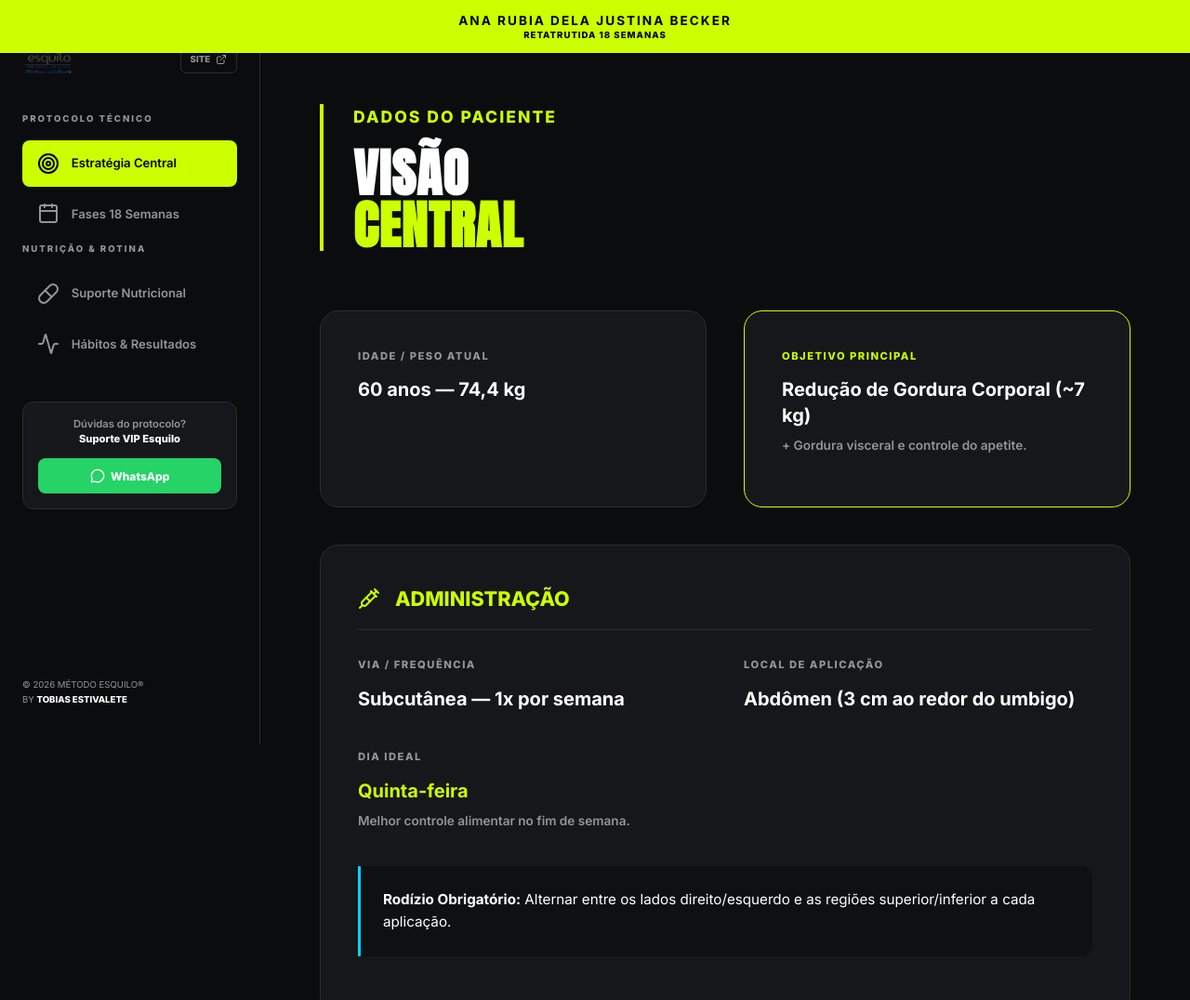
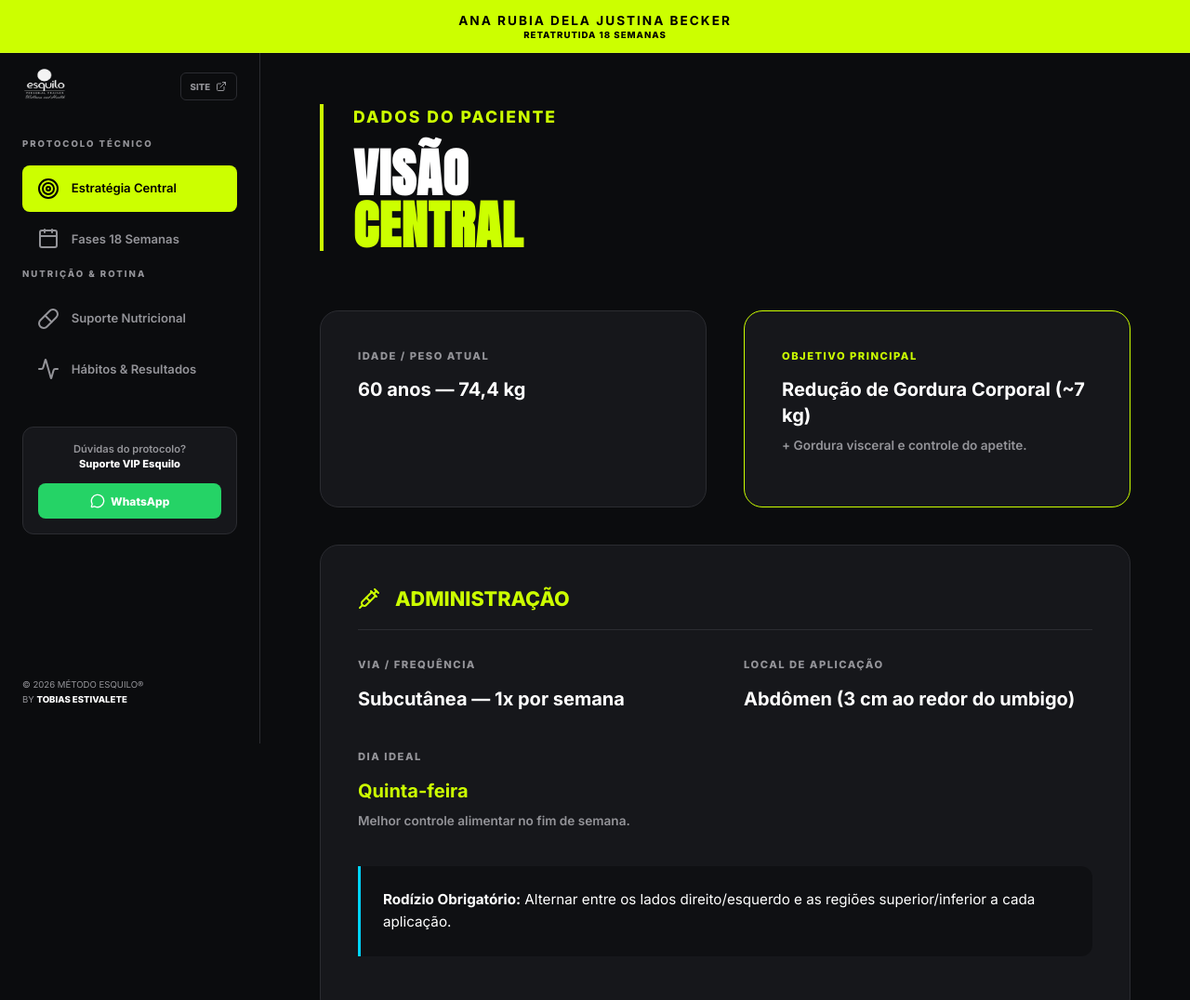
Before and after one commit to estivaletetobias-svg/Esquilo-Site, a website built with Vite: page protocolo-anarubia.html in a window 1280 px wide. Shown: the top 1076 px of the page at 93% size. Built offline with nearby package versions, Linux system fonts and the light colour scheme.

Commit message:
fix: ajuste visual na logo e sidebar

```diff
--- a/protocolo-anarubia.html
+++ b/protocolo-anarubia.html
@@ -56,7 +56,7 @@
             border-right: 1px solid var(--border);
             height: 100vh;
             position: fixed;
-            padding: 2.5rem 1.5rem;
+            padding: 4.5rem 1.5rem 2.5rem 1.5rem; /* Ajustado para dar respiro abaixo do status bar */
             display: flex;
             flex-direction: column;
             z-index: 1000;
@@ -137,7 +137,7 @@
 
     <aside class="sidebar" id="sidebar">
         <div style="display: flex; align-items: center; justify-content: space-between; margin-bottom: 2rem;">
-            <div class="logo" style="margin: 0;"><img src="/assets/images/logo-transparent.png" alt="Esquilo" style="margin-bottom: 0; height: 40px; filter: brightness(2);"></div>
+            <div class="logo" style="margin: 0;"><img src="/assets/images/logo-transparent.png" alt="Esquilo" style="margin-bottom: 0; height: 35px; filter: brightness(0) invert(1) opacity(0.95);"></div>
             <a href="https://esquilopersonal.com/" title="Acesse o meu site completo" style="color: var(--text-secondary); text-decoration: none; font-size: 0.6rem; text-transform: uppercase; font-weight: 800; display: flex; align-items: center; gap: 0.4rem; padding: 0.4rem 0.6rem; border: 1px solid var(--border); border-radius: 6px; transition: 0.2s;">
                 Site <i data-lucide="external-link" style="width: 12px; height: 12px;"></i>
             </a>
```
